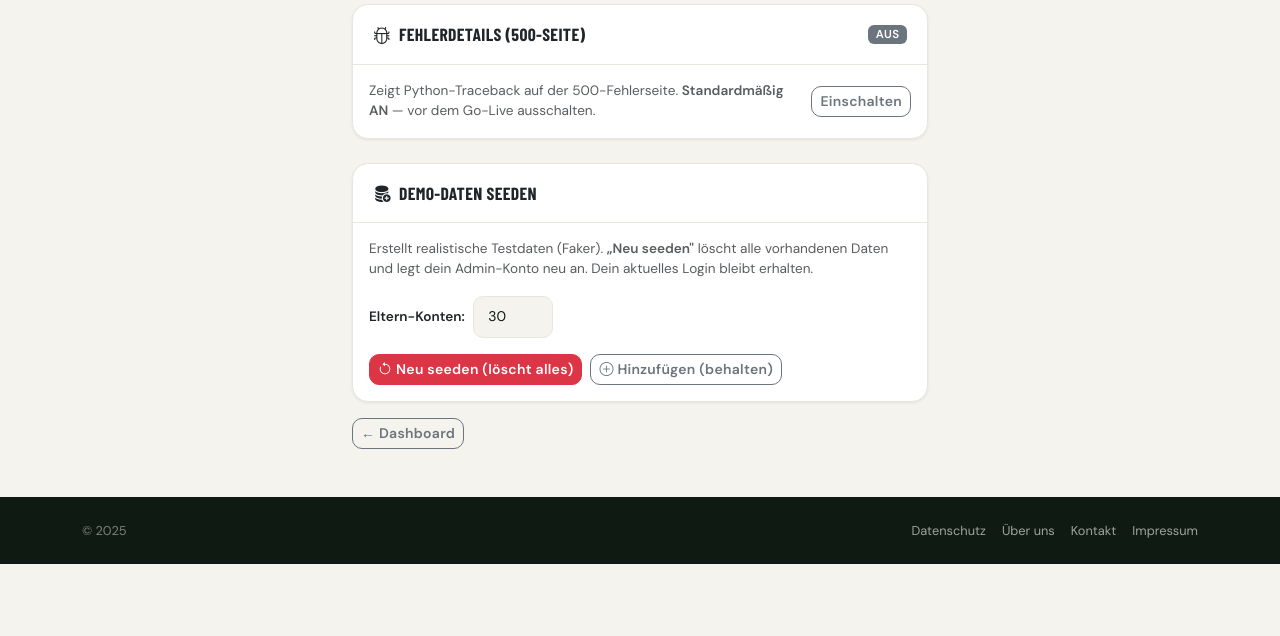
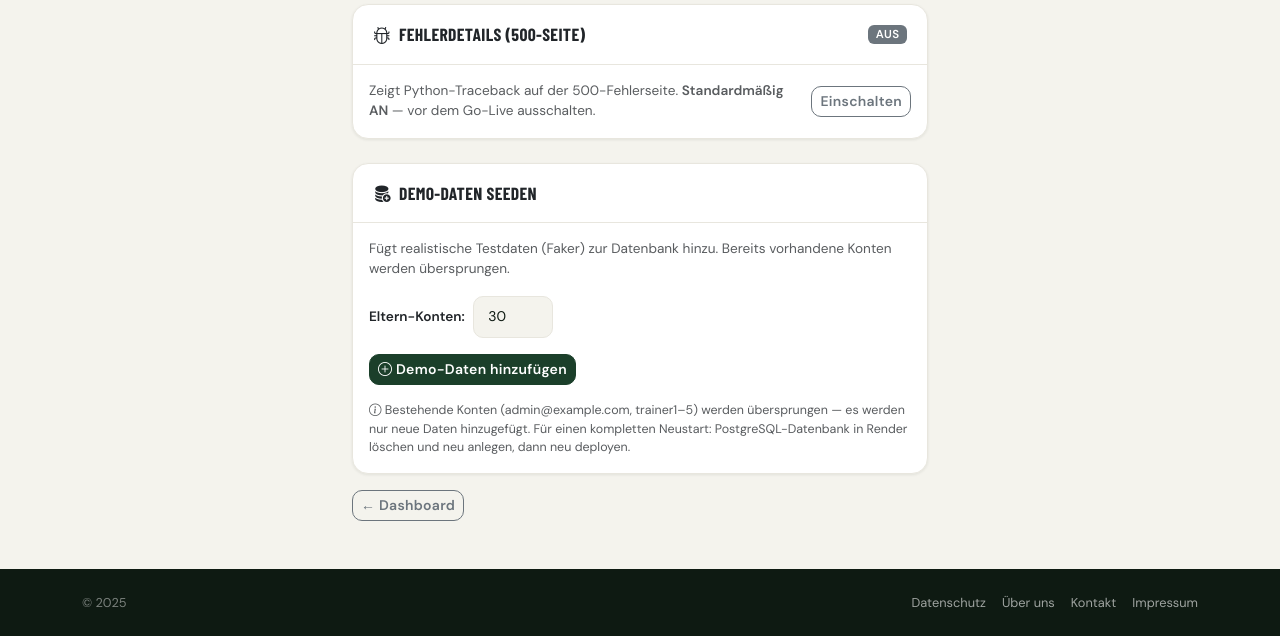
Before and after one commit to stvnsmll/Fussballcamp, a Python web app: template templates/admin/dev_tools.html in a window 1280 px wide. Shown: the part 1091-1727 px from the top of the page. Before the commit the page ends 1655 px from the top, so only its background shows below. Run offline with Jinja, Linux system fonts and the light colour scheme; the template is opened without the code that fills it, so the values that code supplies are empty; some web fonts are replaced.

Commit message:
updated dev tools
Removed the "new seed" as it is clunky

```diff
--- a/templates/admin/dev_tools.html
+++ b/templates/admin/dev_tools.html
@@ -220,100 +220,25 @@
     </div>
     <div class="p-3">
       <p class="text-muted mb-3" style="font-size:.85rem">
-        Erstellt realistische Testdaten (Faker). <strong>„Neu seeden"</strong> löscht alle
-        vorhandenen Daten und legt dein Admin-Konto neu an. Dein aktuelles Login bleibt erhalten.
+        Fügt realistische Testdaten (Faker) zur Datenbank hinzu. Bereits vorhandene Konten werden übersprungen.
       </p>
-      {# Hidden form — submitted by the modal confirm button #}
-      <form method="POST" id="seedForm">
+      <form method="POST">
         <input type="hidden" name="csrf_token" value="{{ csrf_token() }}">
         <input type="hidden" name="action" value="seed_database">
-        <input type="hidden" name="seed_keep" id="seedKeepInput" value="0">
         <div class="d-flex align-items-center gap-2 mb-3">
           <label style="font-size:.85rem;font-weight:600;white-space:nowrap">Eltern-Konten:</label>
           <input type="number" name="seed_parents" value="30" min="5" max="200"
                  class="form-control form-control-sm" style="width:80px">
         </div>
-        <div class="d-flex gap-2">
-          <button type="button" class="btn btn-danger btn-sm"
-                  onclick="openSeedModal(false)">
-            <i class="bi bi-arrow-counterclockwise"></i> Neu seeden (löscht alles)
-          </button>
-          <button type="button" name="seed_keep" value="1" class="btn btn-outline-secondary btn-sm"
-                  onclick="openSeedModal(true)">
-            <i class="bi bi-plus-circle"></i> Hinzufügen (behalten)
-          </button>
-        </div>
+        <button type="submit" class="btn btn-primary btn-sm">
+          <i class="bi bi-plus-circle"></i> Demo-Daten hinzufügen
+        </button>
       </form>
-
-      {# Confirmation modal #}
-      <div id="seedModal" style="display:none;position:fixed;inset:0;z-index:9999;
-           background:rgba(0,0,0,.6);align-items:center;justify-content:center">
-        <div class="card border-danger animate-in" style="max-width:440px;width:90%;margin:auto">
-          <div class="card-header bg-danger text-white d-flex align-items-center gap-2">
-            <i class="bi bi-exclamation-triangle-fill fs-5"></i>
-            <strong id="seedModalTitle">Achtung — Alle Daten werden gelöscht</strong>
-          </div>
-          <div class="card-body">
-            <p id="seedModalBody" class="mb-3" style="font-size:.9rem"></p>
-            <ul id="seedModalList" style="font-size:.85rem;color:var(--text-muted)" class="mb-3">
-              <li>Alle Registrierungen, Kinder &amp; Eltern-Konten</li>
-              <li>Alle Camps, Altersgruppen &amp; Einteilungen</li>
-              <li>Alle Check-ins, Meldungen &amp; Ankündigungen</li>
-              <li>Alle Fehlerprotokolle &amp; Analytics</li>
-            </ul>
-            <p style="font-size:.82rem" class="text-muted mb-0">
-              <i class="bi bi-shield-check"></i>
-              Dein Admin-Konto bleibt erhalten. Diese Aktion kann nicht rückgängig gemacht werden.
-            </p>
-          </div>
-          <div class="card-footer d-flex justify-content-end gap-2">
-            <button type="button" class="btn btn-outline-secondary btn-sm"
-                    onclick="closeSeedModal()">Abbrechen</button>
-            <button type="button" class="btn btn-danger btn-sm" id="seedConfirmBtn"
-                    onclick="confirmSeed()">
-              <i class="bi bi-exclamation-triangle-fill"></i> Ja, fortfahren
-            </button>
-          </div>
-        </div>
-      </div>
-
-      <script>
-        var _seedKeep = false;
-        function openSeedModal(keep) {
-          _seedKeep = keep;
-          var modal = document.getElementById('seedModal');
-          var title = document.getElementById('seedModalTitle');
-          var body  = document.getElementById('seedModalBody');
-          var list  = document.getElementById('seedModalList');
-          var btn   = document.getElementById('seedConfirmBtn');
-          if (keep) {
-            title.textContent = 'Demo-Daten hinzufügen';
-            body.textContent  = 'Neue Testdaten werden zu den bestehenden Daten hinzugefügt. Bestehende Einträge bleiben erhalten.';
-            list.style.display = 'none';
-            btn.innerHTML = '<i class="bi bi-plus-circle"></i> Ja, hinzufügen';
-            btn.className = 'btn btn-secondary btn-sm';
-          } else {
-            title.textContent = 'Achtung — Alle Daten werden gelöscht!';
-            body.textContent  = 'Folgende Daten werden unwiderruflich gelöscht und durch neue Testdaten ersetzt:';
-            list.style.display = '';
-            btn.innerHTML = '<i class="bi bi-exclamation-triangle-fill"></i> Ja, alles löschen';
-            btn.className = 'btn btn-danger btn-sm';
-          }
-          modal.style.display = 'flex';
-        }
-        function closeSeedModal() {
-          document.getElementById('seedModal').style.display = 'none';
-        }
-        function confirmSeed() {
-          document.getElementById('seedKeepInput').value = _seedKeep ? '1' : '0';
-          closeSeedModal();
-          document.getElementById('seedForm').submit();
-        }
-        // Close on backdrop click
-        document.getElementById('seedModal').addEventListener('click', function(e) {
-          if (e.target === this) closeSeedModal();
-        });
-      </script>
+      <p class="text-muted mt-3 mb-0" style="font-size:.78rem">
+        <i class="bi bi-info-circle"></i>
+        Bestehende Konten (admin@example.com, trainer1–5) werden übersprungen — es werden nur neue Daten hinzugefügt.
+        Für einen kompletten Neustart: PostgreSQL-Datenbank in Render löschen und neu anlegen, dann neu deployen.
+      </p>
     </div>
 
     {% if seed_result %}
```
